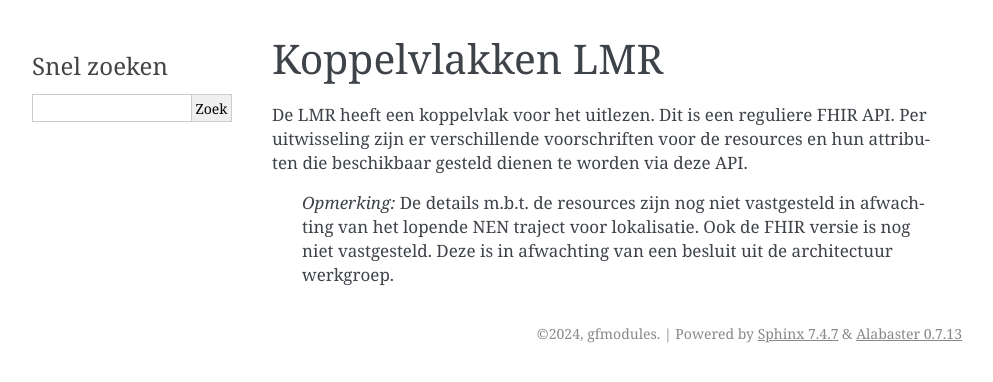
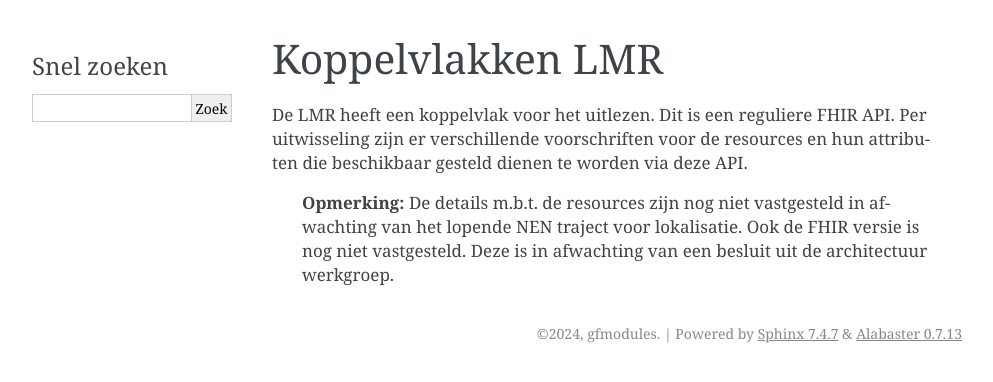
Before and after one commit to minvws/gfmodules-functionele-documentatie, a Sphinx documentation site: the page built from docs/lokalisatie/07_koppelvlakken_lmr.md, in a window 1280 px wide. Shown: the top 382 px of the page, without its empty margins (148-1141 px from the left). Built offline with Sphinx 7.4.7, drawn with Linux system fonts in a browser that asks for light colours.

```diff
--- a/docs/lokalisatie/07_koppelvlakken_lmr.md
+++ b/docs/lokalisatie/07_koppelvlakken_lmr.md
@@ -4,7 +4,7 @@ De LMR heeft een koppelvlak voor het uitlezen. Dit is een reguliere FHIR API.
 Per uitwisseling zijn er verschillende voorschriften voor de resources en hun
 attributen die beschikbaar gesteld dienen te worden via deze API.
 
-> *Opmerking:* De details m.b.t. de resources zijn nog niet vastgesteld in
+> **Opmerking:** De details m.b.t. de resources zijn nog niet vastgesteld in
 > afwachting van het lopende NEN traject voor lokalisatie. Ook de FHIR versie is
 > nog niet vastgesteld. Deze is in afwachting van een besluit uit de
 > architectuur werkgroep.
```
